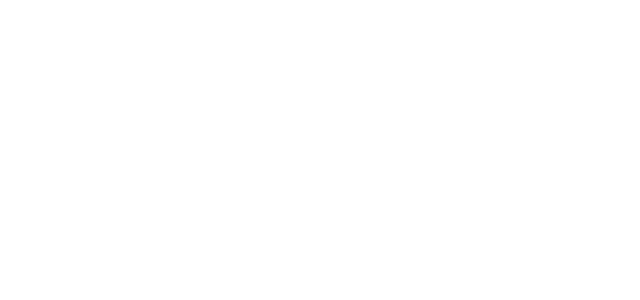
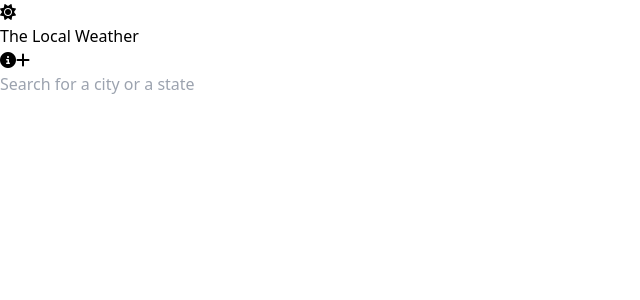
Before and after one commit to damacusdos/vue3-weather-app, a Vue app: page / in a window 1280 px wide. Shown: the top 300 px of the page, without its empty margins (0-640 px from the left). Built offline with nearby package versions, Linux system fonts and the light colour scheme.

Commit message:
add mapbox search API, add city view page

```diff
--- a/package.json
+++ b/package.json
@@ -8,6 +8,7 @@
     "preview": "vite preview"
   },
   "dependencies": {
+    "axios": "^1.2.2",
     "vue": "^3.2.45",
     "vue-router": "^4.1.6"
   },
--- a/src/App.vue
+++ b/src/App.vue
@@ -1,5 +1,5 @@
 <template>
-  <div>
+  <div class="flex flex-col min-h-screen font-Roboto bg-weather-primary">
     <SiteNavigation />
     <RouterView></RouterView>
   </div>
--- /dev/null
+++ b/src/components/BaseModal.vue
@@ -0,0 +1,70 @@
+<!--
+  /**
+    @see https://vuejs.org/guide/built-ins/transition.html
+  */
+ -->
+
+<template>
+  <Teleport to="body">
+    <Transition name="modal-outer">
+      <div
+        v-show="modalActive"
+        class="absolute w-full h-screen bg-black bg-opacity-30 flex justify-center top-0 left-0 px-8"
+      >
+        <Transition name="modal-inner">
+          <div
+            v-if="modalActive"
+            class="bg-white mt-32 p-4 self-start max-w-screen-md rounded flex flex-col"
+          >
+            <slot />
+            <button
+              class="bg-weather-primary text-white mt-8 px-4 py-2 rounded self-end"
+              @click="$emit('close-modal')"
+            >
+              Close
+            </button>
+          </div>
+        </Transition>
+      </div>
+    </Transition>
+  </Teleport>
+</template>
+
+<script setup>
+defineEmits(["close-modal"]);
+defineProps({
+  modalActive: {
+    type: Boolean,
+    default: false,
+  },
+});
+</script>
+
+<style scoped>
+.modal-outer-enter-active,
+.modal-outer-leave-active {
+  transition: opacity 0.3s cubic-bezier(0.52, 0.02, 0.19, 1.02);
+}
+
+.modal-outer-enter-from,
+.modal-outer-leave-to {
+  opacity: 0;
+}
+
+.modal-inner-enter-active {
+  transition: all 0.3s cubic-bezier(0.52, 0.02, 0.19, 1.02) 0.15s;
+}
+
+.modal-inner-leave-active {
+  transition: all 0.3s cubic-bezier(0.52, 0.02, 0.19, 1.02);
+}
+
+.modal-inner-enter-from {
+  opacity: 0;
+  transform: scale(0.8);
+}
+
+.moda-inner-leave-to {
+  transform: scale(0.8);
+}
+</style>
--- a/src/components/SiteNavigation.vue
+++ b/src/components/SiteNavigation.vue
@@ -1,5 +1,66 @@
 <template>
-  <div></div>
+  <header class="sticky top-0 bg-weather-primary shadow-lg">
+    <nav
+      class="container flex flex-col sm:flex-row items-center gap-4 text-white py-6"
+    >
+      <RouterLink :to="{ name: 'home' }">
+        <div class="flex items-center gap-3">
+          <i class="fa-solid fa-sun text-2xl"></i>
+          <p class="text-2xl">The Local Weather</p>
+        </div>
+      </RouterLink>
+      <div class="flex gap-3 flex-1 justify-end">
+        <i
+          class="fa-sharp fa-solid fa-circle-info text-xl hover:text-weather-secondary cursor-pointer duration-150"
+          @click="toggleModal"
+        ></i>
+        <i
+          class="fa-solid fa-plus text-xl hover:text-weather-secondary cursor-pointer duration-150"
+        ></i>
+      </div>
+    </nav>
+    <BaseModal :modalActive="modalActive" @close-modal="toggleModal">
+      <div class="text-black">
+        <h1 class="text-2xl mb-1">About:</h1>
+        <p class="mb-4">
+          The Local Weather allows you to track the current and future weather
+          of cities of your choosing.
+        </p>
+        <h2 class="text-2xl">How it works:</h2>
+        <ol class="list-decimal list-inside mb-4">
+          <li>
+            Search for your city by entering the name into the search bar.
+          </li>
+          <li>
+            Select a city within the results, this will take you to the current
+            weather for your selection.
+          </li>
+          <li>
+            Track the city by clicking on the "+" icon in the top right. This
+            will save the city to view at a later time on the home page.
+          </li>
+        </ol>
+
+        <h2 class="text-2xl">Removing a city</h2>
+        <p>
+          If you no longer wish to track a city, simply select the city within
+          the home page. At the bottom of the page, there will be am option to
+          delete the city.
+        </p>
+      </div>
+    </BaseModal>
+  </header>
 </template>
 
-<script setup></script>
+<script setup>
+import { ref } from "vue";
+import { RouterLink } from "vue-router";
+import BaseModal from "./BaseModal.vue";
+
+const modalActive = ref(false);
+
+const toggleModal = () => {
+  console.log(modalActive);
+  modalActive.value = !modalActive.value;
+};
+</script>
--- a/src/router/index.js
+++ b/src/router/index.js
@@ -1,5 +1,6 @@
 import { createRouter, createWebHistory } from "vue-router";
 import HomeView from "../views/HomeView.vue";
+import CityView from "../views/CityView.vue";
 
 const router = createRouter({
   history: createWebHistory(import.meta.env.BASE_URL),
@@ -9,6 +10,11 @@ const router = createRouter({
       name: "home",
       component: HomeView,
     },
+    {
+      path: "/weather/:state/:city",
+      name: "city-view",
+      component: CityView,
+    },
   ],
 });
 
--- /dev/null
+++ b/src/views/CityView.vue
@@ -0,0 +1,5 @@
+<template>
+  <div></div>
+</template>
+
+<script setup></script>
--- a/src/views/HomeView.vue
+++ b/src/views/HomeView.vue
@@ -1,5 +1,88 @@
-<script setup></script>
+<template>
+  <main class="container text-white">
+    <div class="pt-4 mb-8 relative">
+      <input
+        type="text"
+        v-model="searchQuery"
+        @input="getSearchResult"
+        placeholder="Search for a city or a state"
+        class="py-2 px-1 w-full bg-transparent border-b focus:border-weather-secondary focus:outline-none focus:shadow-[0px_1px_0_0_#004E71]"
+      />
+      <ul
+        v-if="queryResults"
+        class="absolute w-full text-white bg-weather-secondary shadow-md py-2 px-1 top-[66px] rounded"
+      >
+        <p v-if="serverError" class="py-2 px-2">
+          Sorry, something went wrong. Please try again
+        </p>
+        <p v-if="!serverError && queryResults.length === 0" class="py-2 px-2">
+          Can not find your query, please try another term
+        </p>
+        <template v-else>
+          <li
+            v-for="queryResult in queryResults"
+            :key="queryResult.id"
+            class="py-2 px-2 cursor-pointer"
+            @click="previewCity(queryResult)"
+          >
+            {{ queryResult.place_name }}
+          </li>
+        </template>
+      </ul>
+    </div>
+  </main>
+</template>
 
-<template>
-  <main></main>
-</template>
+<script setup>
+import { ref } from "vue";
+import axios from "axios";
+import { useRouter } from "vue-router";
+
+const router = useRouter();
+
+const previewCity = (queryResult) => {
+  console.log(queryResult);
+  const [city, state] = queryResult.place_name.split(",");
+  router.push({
+    name: "city-view",
+    params: {
+      state: state.replaceAll(" ", ""),
+      city: city.replaceAll(" ", ""),
+    },
+    query: {
+      lat: queryResult.geometry.coordinates[1],
+      lg: queryResult.geometry.coordinates[0],
+      preview: true,
+    },
+  });
+};
+
+const mapboxAPIKey =
+  "pk.eyJ1IjoiZGFtYWN1c2RvZG8iLCJhIjoiY2xjaGdnODRmMTRyMTNyazV4NDN6bThwbiJ9.JbRxCzVxEhFzN6AAkYMK7A";
+
+const searchQuery = ref("");
+const queryTimeout = ref(null);
+const queryResults = ref(null);
+const serverError = ref(null);
+
+const getSearchResult = () => {
+  clearTimeout(queryTimeout.value);
+  queryTimeout.value = setTimeout(async () => {
+    try {
+      if (searchQuery.value) {
+        const result = await axios.get(
+          `https://api.mapbox.com/geocoding/v5/mapbox.places/${searchQuery.value}.json?access_token=${mapboxAPIKey}&types=place`
+        );
+        queryResults.value = result.data.features;
+        return;
+      }
+    } catch (e) {
+      serverError.value = true;
+    }
+
+    queryResults.value = null;
+  }, 300);
+};
+
+getSearchResult();
+</script>
--- a/vite.config.js
+++ b/vite.config.js
@@ -1,14 +1,14 @@
-import { fileURLToPath, URL } from 'node:url'
+import { fileURLToPath, URL } from "node:url";
 
-import { defineConfig } from 'vite'
-import vue from '@vitejs/plugin-vue'
+import { defineConfig } from "vite";
+import vue from "@vitejs/plugin-vue";
 
 // https://vitejs.dev/config/
 export default defineConfig({
   plugins: [vue()],
   resolve: {
     alias: {
-      '@': fileURLToPath(new URL('./src', import.meta.url))
-    }
-  }
-})
+      "@": fileURLToPath(new URL("./src", import.meta.url)),
+    },
+  },
+});
```
Also changed, not shown: 1 other file (tests, documents, lock files or other folders).
